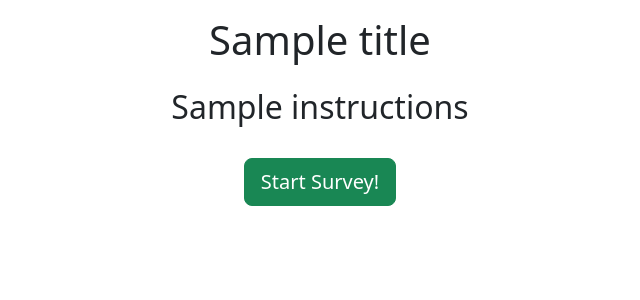
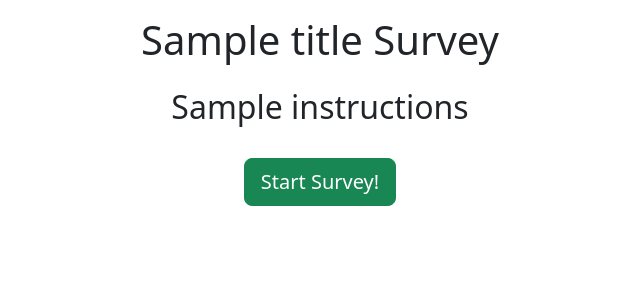
Before and after one commit to Michael3Healy/survey_app, a Flask app: template templates/survey_start.html in a window 1280 px wide. Shown: the top 300 px of the page, without its empty margins (320-960 px from the left). Run offline with Flask 3, Linux system fonts and the light colour scheme; the template is opened without the code that fills it: most values are stand-ins (such as "Sample title", 1, 10 or a date in 2020).

Commit message:
Implemented all further study challenges

```diff
--- a/app.py
+++ b/app.py
@@ -1,6 +1,7 @@
-from flask import Flask, request, render_template, redirect, flash, jsonify
+from flask import Flask, request, render_template, redirect, flash, jsonify, session, make_response
 from flask_debugtoolbar import DebugToolbarExtension
-from surveys import Survey, Question, satisfaction_survey
+from surveys import Survey, Question, surveys
+from random import randint
 
 app = Flask(__name__)
 
@@ -10,28 +11,59 @@ app.config['DEBUG_TB_INTERCEPT_REDIRECTS'] = False
 
 debug = DebugToolbarExtension(app)
 
-responses = []
 
 @app.route('/')
+def choose_survey():
+    '''Page to choose survey. Checks cookies for whether user has completed survey or not'''
+
+    uncompleted_surveys = []
+    for survey in surveys:
+        if not request.cookies.get(f'completed_{survey}'):
+            uncompleted_surveys.append(survey)
+
+    if not uncompleted_surveys:
+        flash('You have completed all surveys', 'error')
+
+    return render_template('choose_survey.html', surveys=uncompleted_surveys)
+
+@app.route('/survey_start')
 def start_survey():
-    title = satisfaction_survey.title
-    instructions = satisfaction_survey.instructions
-    responses = []
-    return render_template('survey_start.html', title=title, instructions=instructions)
+    '''Displays survey title, instructions, and button to start survey'''
+
+    survey_title = request.args['survey']
+    session['survey'] = survey_title
+    survey = surveys[survey_title]
+
+    instructions = survey.instructions
+    return render_template('survey_start.html', title=survey_title.capitalize(), instructions=instructions)
+
+
+@app.route('/reset-responses', methods=['POST'])
+def reset_responses():
+    '''Resets responses upon clicking start survey button, redirects to first question'''
+
+    session['responses'] = {}
+    return redirect('/questions/0')
+
 
 @app.route('/questions/<int:question_number>')
 def show_questions(question_number):
     """Page showing each question with answer choices"""
-    next_question = len(responses)
+
+    survey_title = session['survey']
+    survey = surveys[survey_title]
+    next_question = len(session['responses'])
+    allow_text = survey.questions[next_question].allow_text
 
     # If the survey isn't over...
-    if next_question < len(satisfaction_survey.questions):
-        question = satisfaction_survey.questions[next_question]
+    if next_question < len(survey.questions):
+
+        question = survey.questions[next_question]
         answers = question.choices
 
         # Redirect to correct question
         if question_number == next_question:
-            return render_template('questions.html', question=question.question, answers=answers)
+            return render_template('questions.html', question=question.question, answers=answers, allow_text=allow_text)
         else:
             flash('Attempted to access invalid question!', 'error')
             return redirect(f'/questions/{next_question}')
@@ -39,21 +71,43 @@ def show_questions(question_number):
     # Otherwise, redirect to thank you page
     else:
         flash('Attempted to access invalid question!', 'error')
-        return redirect('/thanks')
-
+        return redirect('/')
 
 
 @app.route('/answer', methods=['POST'])
 def recieve_answer():
-    answer = request.form['answer']
-    responses.append(answer)
-    next_question = len(responses)
+    '''Receives the answer from form, adds it to session['responses'], and redirects to next page'''
+    question = request.form['question']
+    answer = [request.form['answer']]
+    comments = request.form.get('comments')
 
-    if next_question < len(satisfaction_survey.questions):
+    if comments:
+        answer.append(comments)
+
+    # Add answer to session responses list
+    responses = session['responses']
+    responses[question] = answer
+    session['responses'] = responses
+
+    # The index of the next question is the same as the number of questions already answered
+    next_question = len(session['responses'])
+    survey_title = session['survey']
+    survey = surveys[survey_title]
+
+    # If the survey isn't over, redirect to next question. Otherwise, redirect to thank you page
+    if next_question < len(survey.questions):
         return redirect(f'/questions/{next_question}')
     else:
         return redirect('/thanks')
 
+
 @app.route('/thanks')
 def show_thanks():
-    return render_template('thanks.html')
+    '''Final page, sets cookie to indicate user has already completed survey'''
+    survey_title = session['survey']
+    html = render_template('thanks.html')
+    response = make_response(html)
+
+    response.set_cookie(f'completed_{survey_title}', 'yes', max_age=30*24*60*60)
+
+    return response
--- a/templates/survey_start.html
+++ b/templates/survey_start.html
@@ -7,7 +7,7 @@
 <div class="container">
     <div class="row m-3">
         <div class="col">
-            <h1 class="text-center">{{title}}</h1>
+            <h1 class="text-center">{{title}} Survey</h1>
         </div>
     </div>
     <div class="row m-3">
@@ -17,7 +17,9 @@
     </div>
     <div class="row mt-4">
         <div class="col text-center">
-            <a href="/questions/0" class="btn btn-lg btn-success">Start Survey!</a>
+            <form action="/reset-responses" method="POST">
+                <button class="btn btn-lg btn-success">Start Survey!</button>
+            </form>
         </div>
     </div>
 </div>
```
Also changed, not shown: templates/choose_survey.html (added, +30 -0 lines), templates/questions.html (+8 -0 lines), templates/thanks.html (+22 -1 lines).
